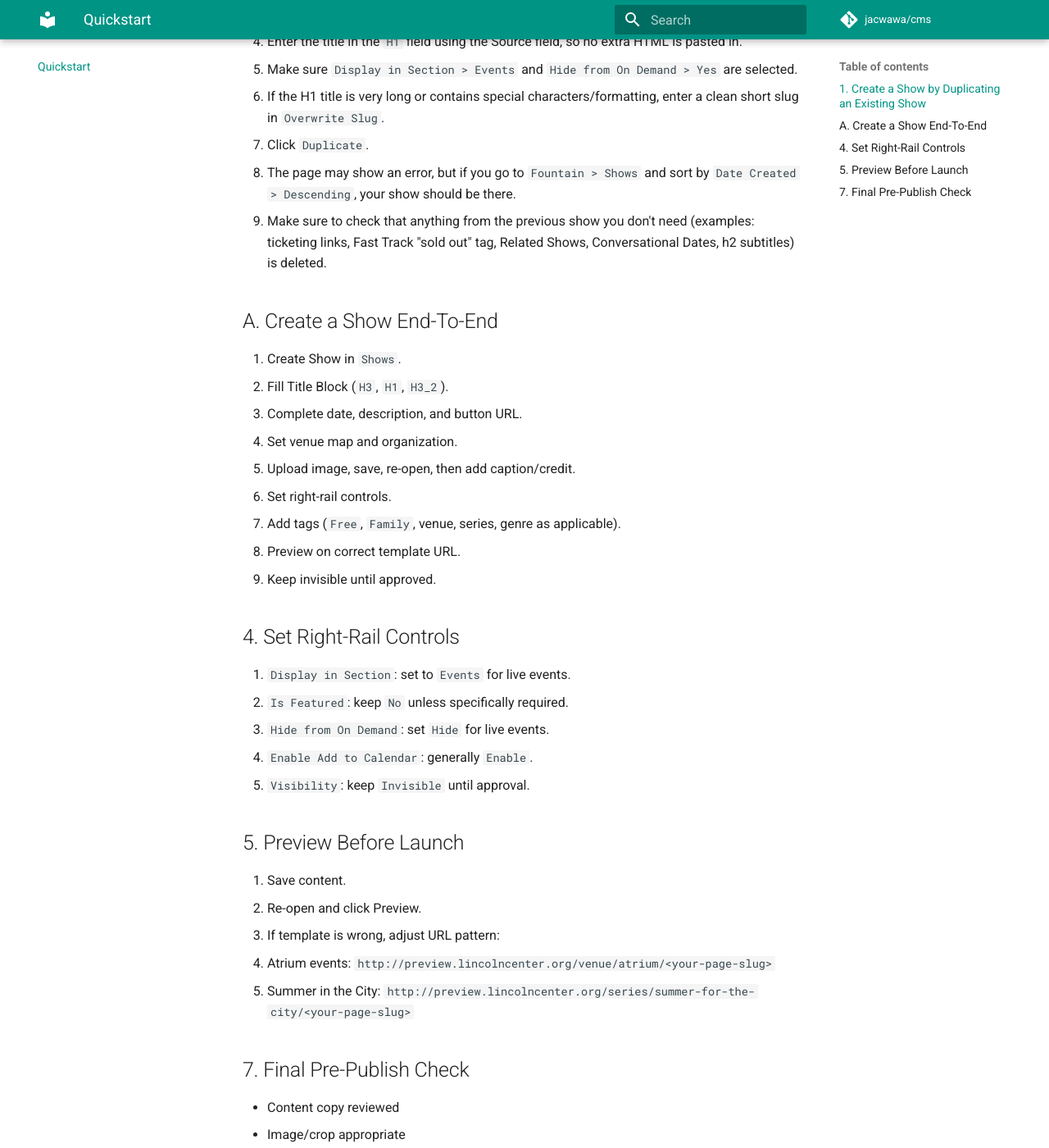
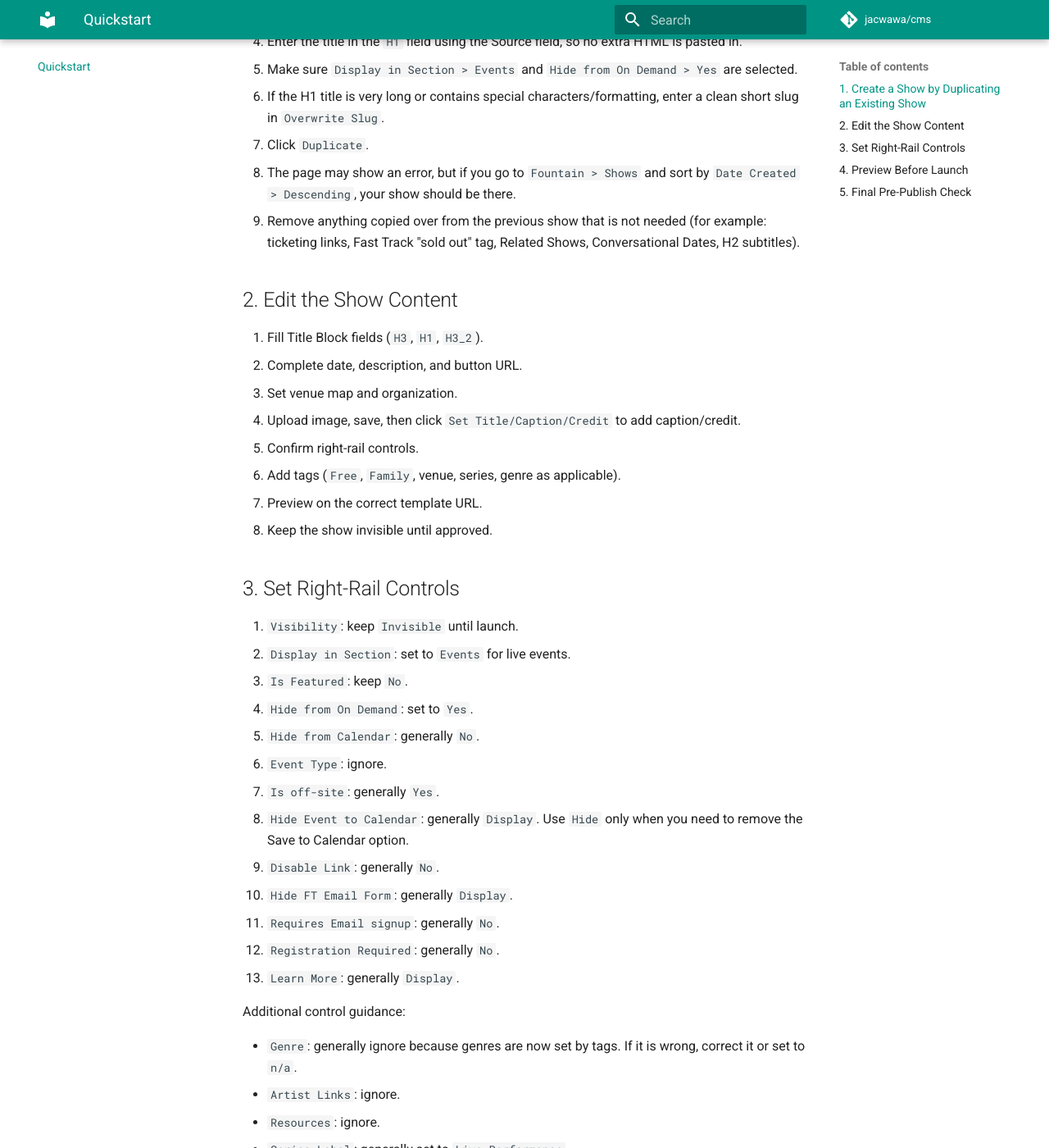
Before and after one commit to jacwawa/cms, an MkDocs documentation site: the page built from docs/fountain-onboarding/quickstart.md, in a window 1280 px wide and 1400 px high, scrolled down 407 px. Shown: the whole window at 82% size. Built offline with MkDocs 1.6.1 and Material for MkDocs 9.7.7, drawn with Linux system fonts in a browser that asks for light colours; comment, search, counter and statistics services are not loaded; some of the changed text lies outside the part shown.

Commit message:
Clean up quickstart markdown formatting and sync HTML

```diff
--- a/docs/fountain-onboarding/quickstart.md
+++ b/docs/fountain-onboarding/quickstart.md
@@ -4,7 +4,7 @@ Use this checklist to create and prep your first Show safely.
 
 ## 1. Create a Show by Duplicating an Existing Show
 
-1. Find a similar show. Choose a recent one with similar venue or series.
+1. Find a similar show. Choose a recent one with a similar venue or series.
 2. Edit that show and click `Duplicate Event`.
 3. Enter the date and time of the first performance.
 4. Enter the title in the `H1` field using the Source field, so no extra HTML is pasted in.
@@ -12,33 +12,44 @@ Use this checklist to create and prep your first Show safely.
 6. If the H1 title is very long or contains special characters/formatting, enter a clean short slug in `Overwrite Slug`.
 7. Click `Duplicate`.
 8. The page may show an error, but if you go to `Fountain > Shows` and sort by `Date Created > Descending`, your show should be there.
-9. Make sure to check that anything from the previous show you don't need (examples: ticketing links, Fast Track "sold out" tag, Related Shows, Conversational Dates, h2 subtitles) is deleted.
+9. Remove anything copied over from the previous show that is not needed (for example: ticketing links, Fast Track "sold out" tag, Related Shows, Conversational Dates, H2 subtitles).
 
-## A. Create a Show End-To-End
+## 2. Edit the Show Content
 
-1. Create Show in `Shows`.
-2. Fill Title Block (`H3`, `H1`, `H3_2`).
-3. Complete date, description, and button URL.
-4. Set venue map and organization.
-5. Upload image, save, re-open, then add caption/credit.
-6. Set right-rail controls.
+1. Fill Title Block fields (`H3`, `H1`, `H3_2`).
+2. Complete date, description, and button URL.
+3. Set venue map and organization.
+4. Upload image, save, then click `Set Title/Caption/Credit` to add caption/credit.
+5. Confirm right-rail controls.
 6. Add tags (`Free`, `Family`, venue, series, genre as applicable).
-7. Preview on correct template URL.
-8. Keep invisible until approved.
+7. Preview on the correct template URL.
+8. Keep the show invisible until approved.
 
+## 3. Set Right-Rail Controls
 
+1. `Visibility`: keep `Invisible` until launch.
+2. `Display in Section`: set to `Events` for live events.
+3. `Is Featured`: keep `No`.
+4. `Hide from On Demand`: set to `Yes`.
+5. `Hide from Calendar`: generally `No`.
+6. `Event Type`: ignore.
+7. `Is off-site`: generally `Yes`.
+8. `Hide Event to Calendar`: generally `Display`. Use `Hide` only when you need to remove the Save to Calendar option.
+9. `Disable Link`: generally `No`.
+10. `Hide FT Email Form`: generally `Display`.
+11. `Requires Email signup`: generally `No`.
+12. `Registration Required`: generally `No`.
+13. `Learn More`: generally `Display`.
 
+Additional control guidance:
 
-## 4. Set Right-Rail Controls
+- `Genre`: generally ignore because genres are now set by tags. If it is wrong, correct it or set to `n/a`.
+- `Artist Links`: ignore.
+- `Resources`: ignore.
+- `Series Label`: generally set to `Live Performance`.
+- `Importer controls`: generally ignore.
 
-1. `Display in Section`: set to `Events` for live events.
-2. `Is Featured`: keep `No` unless specifically required.
-3. `Hide from On Demand`: set `Hide` for live events.
-4. `Enable Add to Calendar`: generally `Enable`.
-5. `Visibility`: keep `Invisible` until approval.
-
-
-## 5. Preview Before Launch
+## 4. Preview Before Launch
 
 1. Save content.
 2. Re-open and click Preview.
@@ -46,9 +57,7 @@ Use this checklist to create and prep your first Show safely.
 - Atrium events: `http://preview.lincolncenter.org/venue/atrium/<your-page-slug>`
 - Summer in the City: `http://preview.lincolncenter.org/series/summer-for-the-city/<your-page-slug>`
 
-
-
-## 7. Final Pre-Publish Check
+## 5. Final Pre-Publish Check
 
 - Content copy reviewed
 - Image/crop appropriate
```
Also changed, not shown: quickstart.html (+34 -19 lines).
